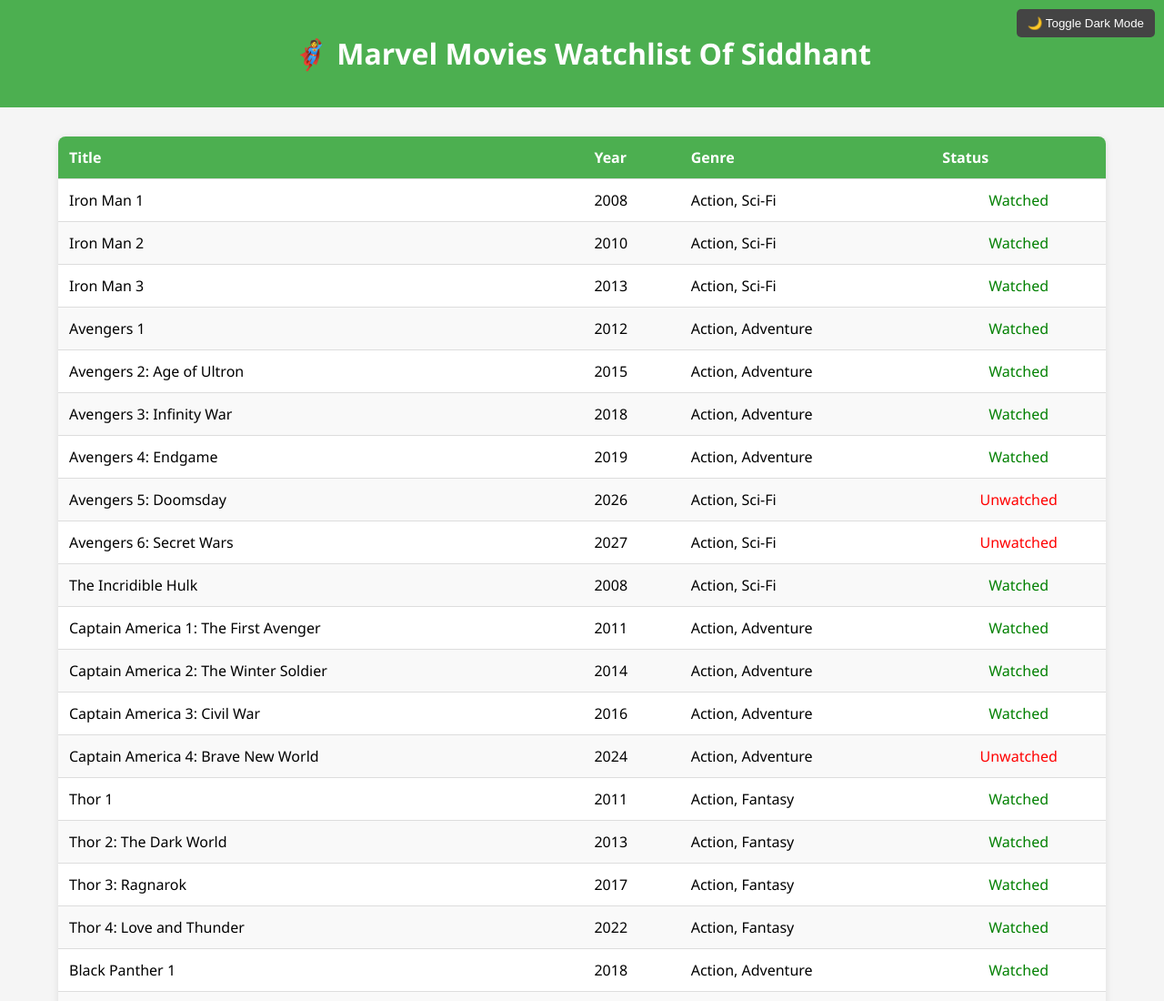
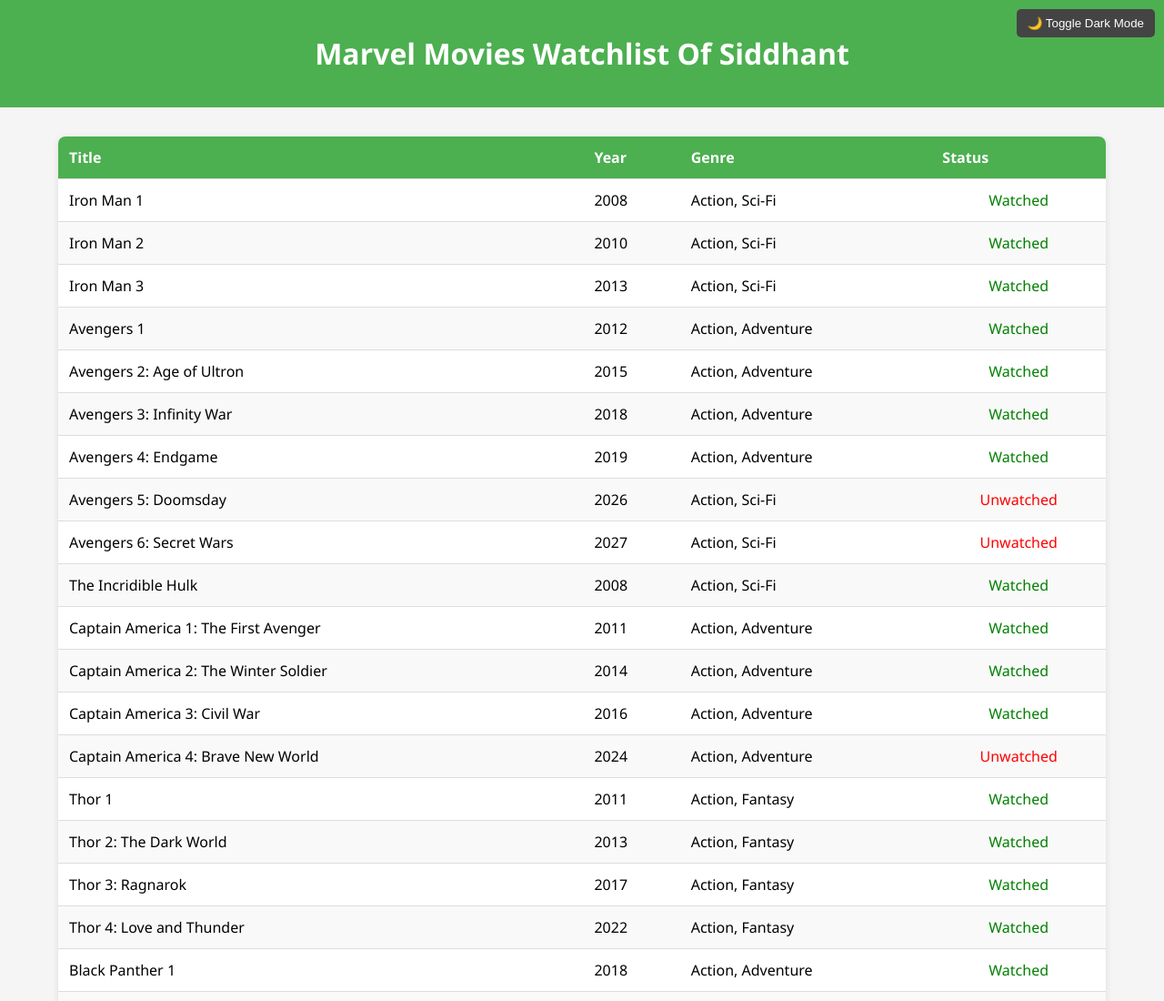
Before and after one commit to SBSiddhantBaliyan/watchlist-of-movies-and-shows, a plain HTML site: page MarvelMovies.html in a window 1280 px wide. Shown: the top 1100 px of the page at 91% size. Drawn offline with Linux system fonts and the light colour scheme.

Commit message:
MarvelMovies.html

```diff
--- a/MarvelMovies.html
+++ b/MarvelMovies.html
@@ -77,7 +77,7 @@
 </head>
 <body>
     <header>
-        <h1>🦸 Marvel Movies Watchlist Of Siddhant</h1>
+        <h1> Marvel Movies Watchlist Of Siddhant</h1>
         <button onclick="toggleDarkMode()">🌙 Toggle Dark Mode</button>
     </header>
 
```
